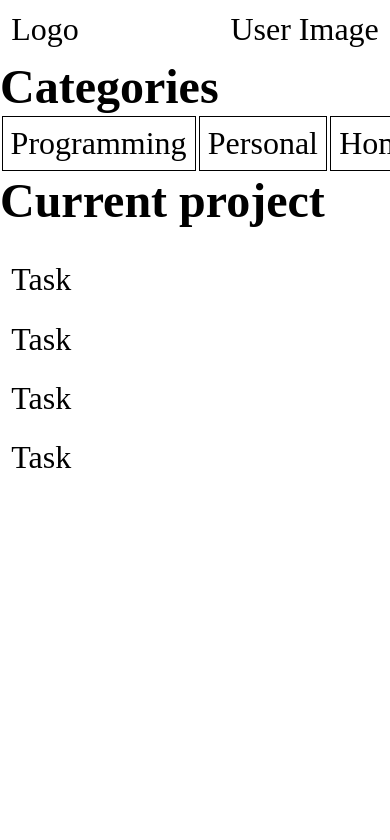
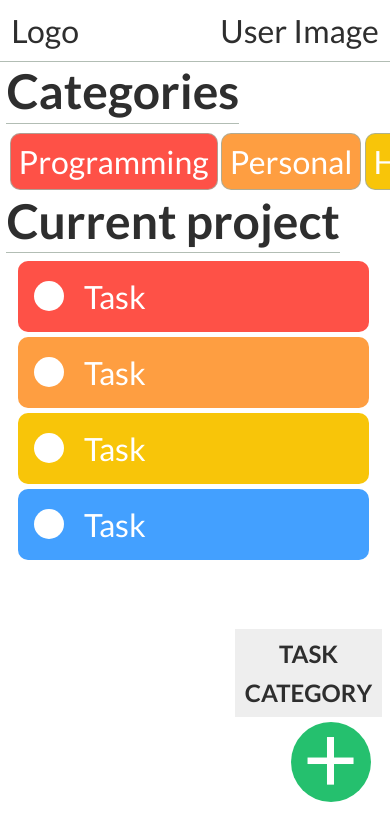
Before and after one commit to mostafakamar2308/ToDoList-the-odin-project, a plain HTML site: page src/index.html in a window 390 px wide. Drawn offline with Linux system fonts and the light colour scheme.

Commit message:
Finished the design for web and mobile

```diff
--- a/src/index.html
+++ b/src/index.html
@@ -14,6 +14,7 @@
       <div class="logo">Logo</div>
       <div class="user-profile">User Image</div>
     </header>
+    <main>
       <section class="categories">
         <h2>Categories</h2>
         <section class="categories-list">
@@ -26,11 +27,20 @@
       </section>
       <section class="current-project">
         <h2>Current project</h2>
-      <section class="current-project-tasks"></section>
-      <div class="task">Task</div>
-      <div class="task">Task</div>
-      <div class="task">Task</div>
-      <div class="task">Task</div>
+        <section class="current-project-tasks">
+          <div class="task"><span class="done-marker"></span>Task</div>
+          <div class="task"><span class="done-marker"></span>Task</div>
+          <div class="task"><span class="done-marker"></span>Task</div>
+          <div class="task"><span class="done-marker"></span>Task</div>
         </section>
+      </section>
+      <section class="add">
+        <div class="options">
+          <div class="add-task">Task</div>
+          <div class="add-category">Category</div>
+        </div>
+        <div class="add-new">&#43;</div>
+      </section>
+    </main>
   </body>
 </html>
--- a/src/style.css
+++ b/src/style.css
@@ -1,33 +1,205 @@
+@import url("https://fonts.googleapis.com/css2?family=Lato:wght@400;700;900&display=swap");
 /* phone usage */
 * {
   padding: 0;
   margin: 0;
   box-sizing: border-box;
+  font-family: "Lato", sans-serif;
+  color: #2e2e2e;
 }
-@media screen and (max-width: 425px) {
+:root {
+  --task-color-1: #fe5147;
+  --task-color-2: #fe9e41;
+  --task-color-3: #f8c509;
+  --task-color-4: #43a0ff;
+  --add-color: #25c06e;
+  --border-colors: #a1afa4d0;
+}
+body {
+  font-size: 2em;
+  position: relative;
+}
+.add {
+  position: fixed;
+  bottom: 0vh;
+  right: 0;
+  width: fit-content;
+  height: fit-content;
+}
+.options {
+  font-size: 1.5rem;
+  background-color: #eee;
+  display: inline-block;
+  position: absolute;
+  right: 2vw;
+  bottom: 20vh;
+  text-align: center;
+  text-transform: uppercase;
+  font-weight: bold;
+}
+.options div {
+  margin-bottom: 10px;
+  padding: 0px 10px;
+  cursor: pointer;
+  transition: 0.3s;
+}
+.options div:hover {
+  background-color: #ccc;
+}
+.options div:first-of-type {
+  margin-top: 10px;
+}
+.add-new {
+  position: absolute;
+  bottom: 5vh;
+  right: 5vw;
+  cursor: pointer;
+  background-color: var(--add-color);
+  color: white;
+  border-radius: 50%;
+  width: 80px;
+  height: 80px;
+  text-align: center;
+  line-height: 70%;
+  font-size: 3em;
+}
+.categories-list {
+  display: flex;
+}
+.categories-list div {
+  border: none;
+  padding: 0.5rem;
+  margin: 0.1rem;
+  margin-right: 0.3rem;
+  cursor: pointer;
+  color: white;
+  border-radius: 10px;
+  transition: 0.3s;
+}
+.categories-list div:hover {
+  transform: scale(1.1);
+  margin: 0 10px;
+}
+h2 {
+  display: inline-block;
+  padding-bottom: 0.2rem;
+  margin-bottom: 0.5rem;
+  margin-left: 0.4rem;
+  border-bottom: 1px solid var(--border-colors);
+}
+.categories-list > div:nth-child(1),
+.categories-list > div:nth-child(5),
+.current-project-tasks > .task:nth-child(1) {
+  background-color: var(--task-color-1);
+}
+.categories-list > div:nth-child(2),
+.current-project-tasks > .task:nth-child(2) {
+  background-color: var(--task-color-2);
+}
+.categories-list > div:nth-child(3),
+.current-project-tasks > .task:nth-child(3) {
+  background-color: var(--task-color-3);
+}
+.categories-list > div:nth-child(4),
+.current-project-tasks > .task:nth-child(4) {
+  background-color: var(--task-color-4);
+}
+.task {
+  padding-left: 0.5rem;
+  color: white;
+  display: flex;
+  align-items: center;
+  padding: 1rem;
+  column-gap: 20px;
+  border-radius: 10px;
+  margin-bottom: 20px;
+  margin-left: 10px;
+}
+.done-marker {
+  width: 30px;
+  height: 30px;
+  border-radius: 50%;
+  background-color: white;
+}
+
+@media screen and (min-width: 426px) {
   body {
     width: 100vw;
     height: 100vh;
-    font-size: 2em;
+    display: grid;
+    grid-template-columns: auto 85%;
+  }
+  header {
+    padding: 0.5rem;
+    height: 100vh;
+    display: flex;
+    flex-direction: column;
+    justify-content: space-between;
+    border-right: 1px solid black;
+  }
+  .task {
+    width: 60%;
+  }
+}
+
+@media screen and (max-width: 425px) {
+  body {
+    height: 100vh;
+    width: 100vw;
   }
   header {
     width: 100%;
     padding: 0.7rem;
     display: flex;
     justify-content: space-between;
+    border-bottom: 1px solid var(--border-colors);
   }
   .categories-list {
     display: flex;
     width: 100vw;
     overflow: scroll;
+    padding-left: 0.5rem;
   }
   .categories-list div {
-    border: 1px solid black;
+    border: 1px solid var(--border-colors);
     padding: 0.5rem;
     margin: 0.1rem;
+    cursor: pointer;
+    border-radius: 10px;
+    color: white;
   }
-  .current-project-tasks,
+  .categories-list > div:nth-child(1),
+  .categories-list > div:nth-child(5),
+  .current-project-tasks > .task:nth-child(1) {
+    background-color: var(--task-color-1);
+  }
+  .categories-list > div:nth-child(2),
+  .current-project-tasks > .task:nth-child(2) {
+    background-color: var(--task-color-2);
+  }
+  .categories-list > div:nth-child(3),
+  .current-project-tasks > .task:nth-child(3) {
+    background-color: var(--task-color-3);
+  }
+  .categories-list > div:nth-child(4),
+  .current-project-tasks > .task:nth-child(4) {
+    background-color: var(--task-color-4);
+  }
+  .current-project-tasks {
+    padding-left: 0.5rem;
+  }
   .task {
-    padding: 0.7rem;
+    border-radius: 10px;
+    width: 90vw;
+    margin-bottom: 5px;
+    padding: 1rem;
+    color: white;
+  }
+  .add {
+    bottom: 0%;
+    right: 0vw;
+  }
+  .options {
+    bottom: 15vh;
   }
 }
```
Lines whose indentation alone changed are shown as unchanged.
